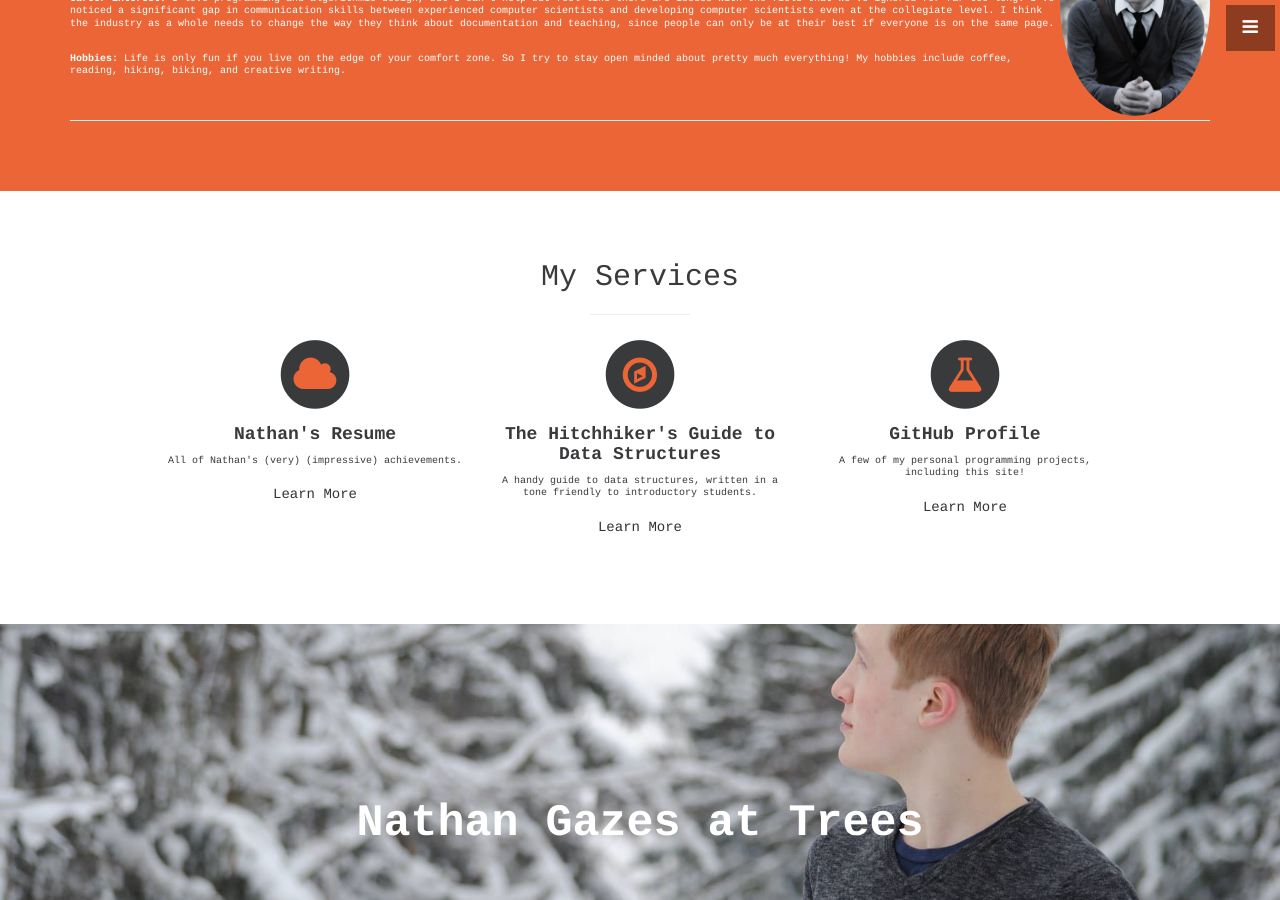
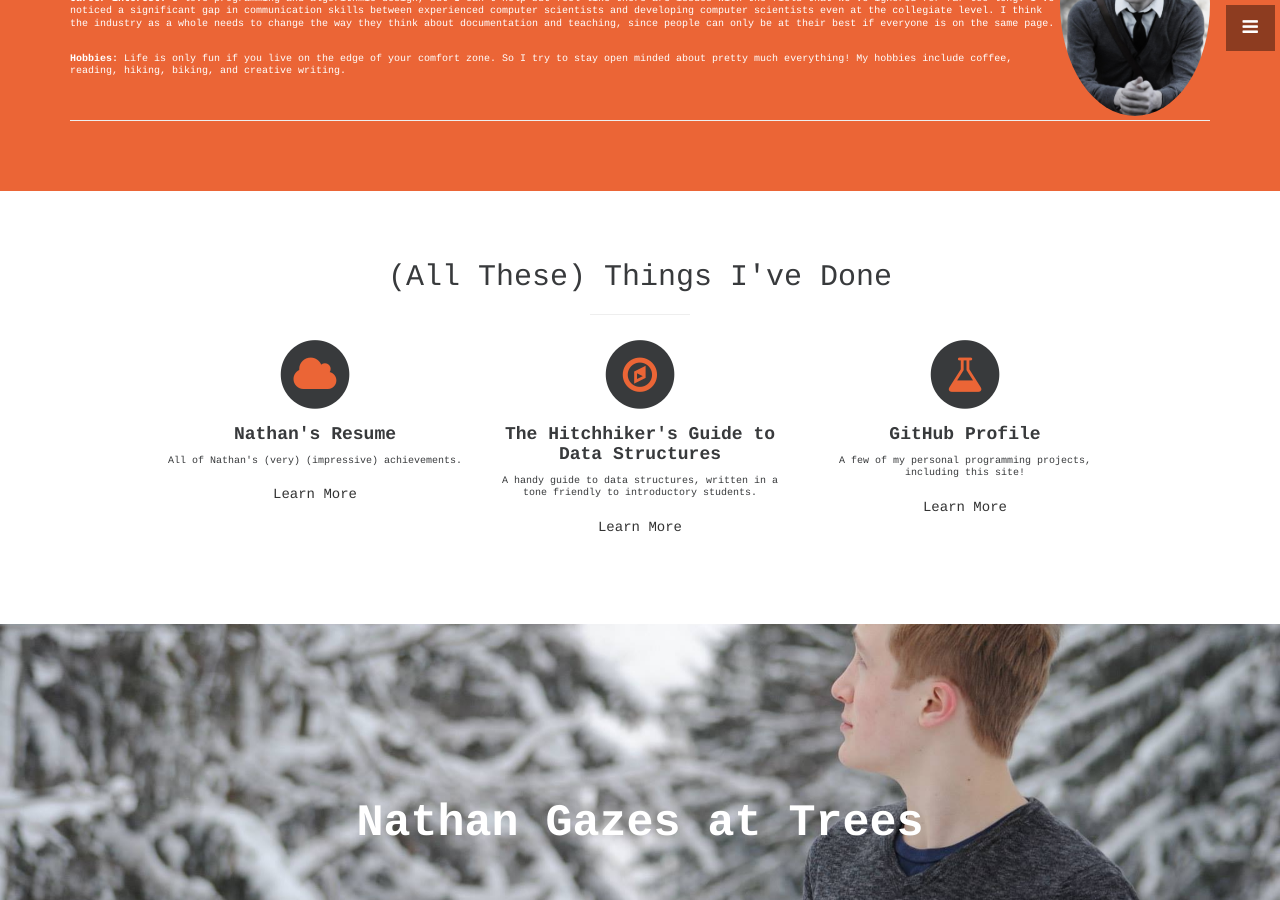
Before and after one commit to nathan-contino/nathan-contino.github.io, a Jekyll site: the page built from index.html, in a window 1280 px wide and 900 px high, scrolled down 1078 px. Built offline with Jekyll 4.4.1, drawn with Linux system fonts in a browser that asks for light colours.

Commit message:
when there's nowhere left to run
Former-commit-id: 9b83394928bcfe40f73d3733925ca231a9918b4d [formerly 2631e4cd7e34ba4c309e719c932eac1cbd9bfe21] [formerly d113f7f067966a549fa3fe60b94f4b4ab14e865d [formerly 76ac26eb80dfc5b6db5e12c5c36d6222a0f210cb]]
Former-commit-id: d3c6c9768eef25f0b574235ae7dd58a26979b392 [formerly 7fe026f7cee56bc613abce52353a32db36248e6b]
Former-commit-id: 3642669f6ecf292848d98c0e96e315bfb788d5e4

```diff
--- a/_includes/services.html
+++ b/_includes/services.html
@@ -3,7 +3,7 @@
   <div class="container">
     <div class="row text-center">
       <div class="col-lg-10 col-md-offset-1">
-        <h2>My Services</h2>
+        <h2>(All These) Things I've Done</h2>
         <hr class="small">
         <div class="row">
           <div class="col-md-4 col-md-6">
```
